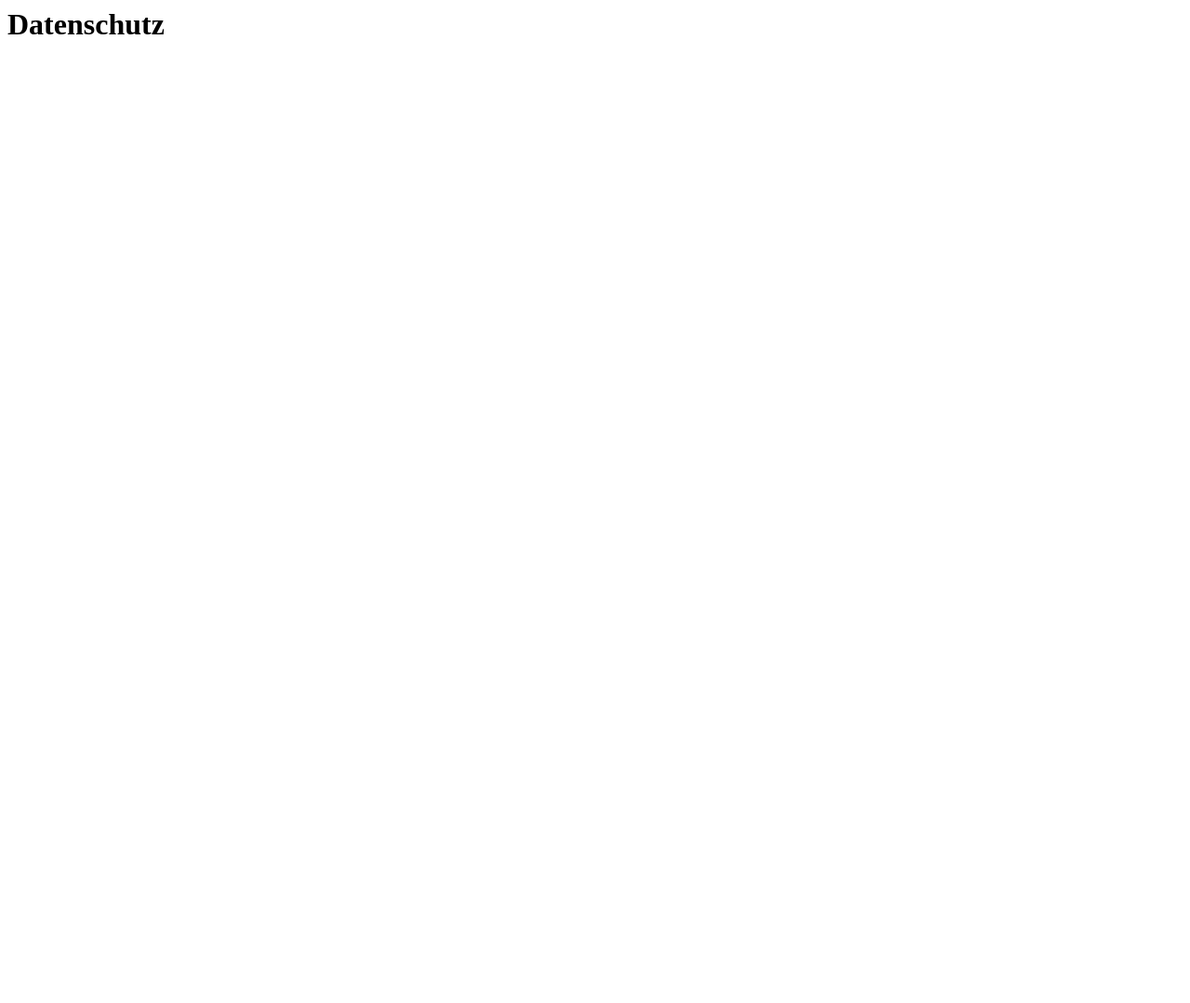
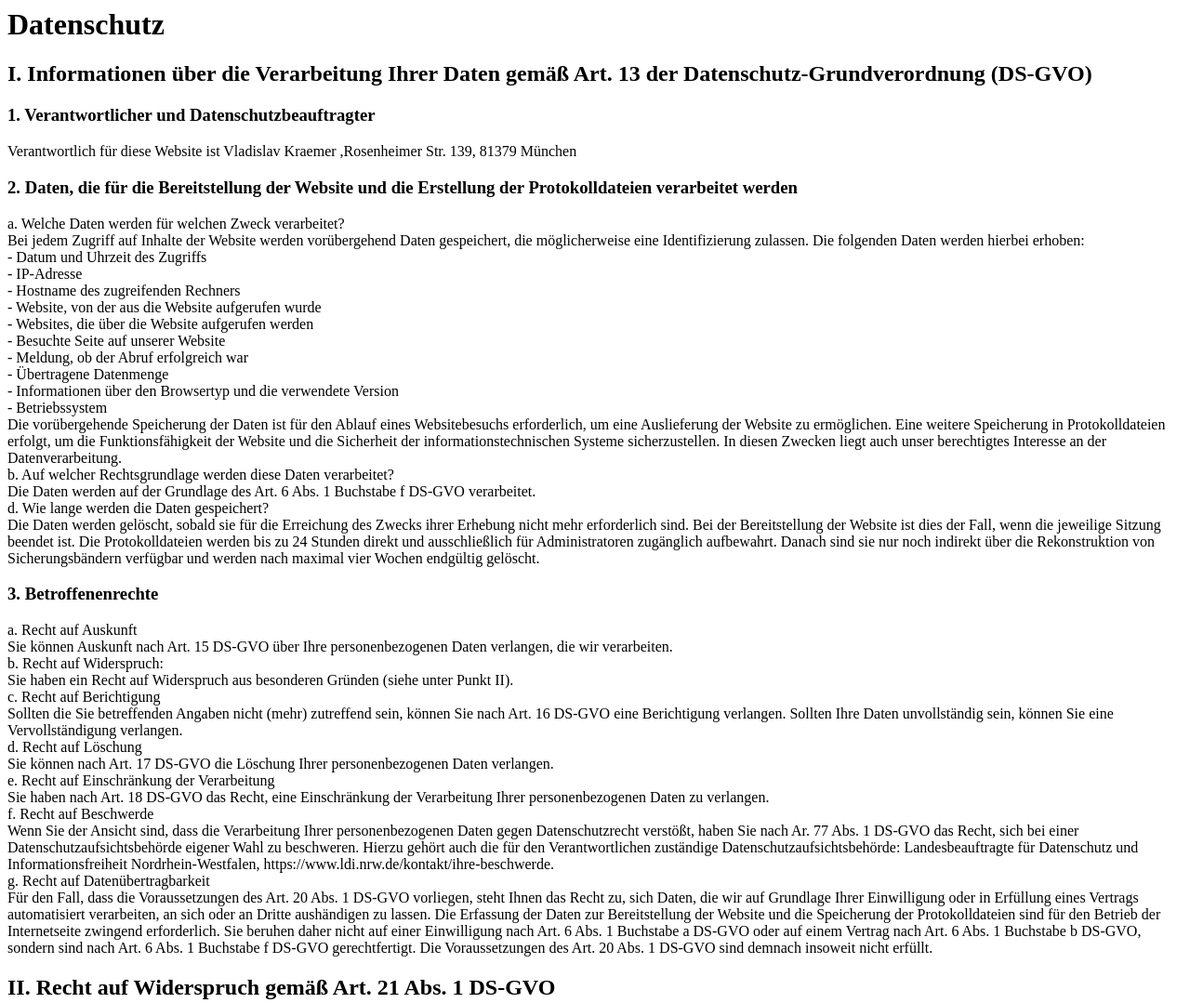
Before and after one commit to vladiK178/restaurant-website, a plain HTML site: page datenschutz.html in a window 1280 px wide. Shown: the top 1079 px of the page at 93% size. Before the commit the page ends 800 px from the top, so only its background shows below. Drawn offline with Linux system fonts and the light colour scheme.

Commit message:
Update datenschutz.html

```diff
--- a/datenschutz.html
+++ b/datenschutz.html
@@ -1,8 +1,89 @@
 <html>
-  <head>
-   <title>Datenschutz</title>
-  </head>
-  <body>
+
+<head>
+    <title>Datenschutz</title>
+    <meta charset="UTF-8">
+</head>
+
+<body>
     <h1>Datenschutz</h1>
-  </body>
+    <h2>I. Informationen über die Verarbeitung Ihrer Daten gemäß Art. 13 der Datenschutz-Grundverordnung (DS-GVO)</h2>
+    <h3>1. Verantwortlicher und Datenschutzbeauftragter</h3>
+    Verantwortlich für diese Website ist
+    Vladislav Kraemer ,Rosenheimer Str. 139, 81379 München<br>
+    <h3>2. Daten, die für die Bereitstellung der Website und die Erstellung der Protokolldateien verarbeitet werden</h3>
+    a. Welche Daten werden für welchen Zweck verarbeitet?<br>
+    Bei jedem Zugriff auf Inhalte der Website werden vorübergehend Daten gespeichert, die möglicherweise eine
+    Identifizierung zulassen. Die folgenden Daten werden hierbei erhoben:<br>
+    - Datum und Uhrzeit des Zugriffs<br>
+    - IP-Adresse<br>
+    - Hostname des zugreifenden Rechners<br>
+    - Website, von der aus die Website aufgerufen wurde<br>
+    - Websites, die über die Website aufgerufen werden<br>
+    - Besuchte Seite auf unserer Website<br>
+    - Meldung, ob der Abruf erfolgreich war<br>
+    - Übertragene Datenmenge<br>
+    - Informationen über den Browsertyp und die verwendete Version<br>
+    - Betriebssystem<br>
+
+    Die vorübergehende Speicherung der Daten ist für den Ablauf eines Websitebesuchs erforderlich, um eine Auslieferung
+    der Website zu ermöglichen. Eine weitere Speicherung in Protokolldateien erfolgt, um die Funktionsfähigkeit der
+    Website und die Sicherheit der informationstechnischen Systeme sicherzustellen. In diesen Zwecken liegt auch unser
+    berechtigtes Interesse an der Datenverarbeitung.<br>
+    b. Auf welcher Rechtsgrundlage werden diese Daten verarbeitet?<br>
+    Die Daten werden auf der Grundlage des Art. 6 Abs. 1 Buchstabe f DS-GVO verarbeitet.<br>
+    d. Wie lange werden die Daten gespeichert?<br>
+    Die Daten werden gelöscht, sobald sie für die Erreichung des Zwecks ihrer Erhebung nicht mehr erforderlich sind. Bei
+    der Bereitstellung der Website ist dies der Fall, wenn die jeweilige Sitzung beendet ist. Die Protokolldateien
+    werden bis zu 24 Stunden direkt und ausschließlich für Administratoren zugänglich aufbewahrt. Danach sind sie nur
+    noch indirekt über die Rekonstruktion von Sicherungsbändern verfügbar und werden nach maximal vier Wochen endgültig
+    gelöscht.<br>
+
+    <h3>3. Betroffenenrechte</h3>
+    a. Recht auf Auskunft<br>
+    Sie können Auskunft nach Art. 15 DS-GVO über Ihre personenbezogenen Daten verlangen, die wir verarbeiten.<br>
+
+    b. Recht auf Widerspruch:<br>
+    Sie haben ein Recht auf Widerspruch aus besonderen Gründen (siehe unter Punkt II).<br>
+
+    c. Recht auf Berichtigung<br>
+    Sollten die Sie betreffenden Angaben nicht (mehr) zutreffend sein, können Sie nach Art. 16 DS-GVO eine Berichtigung
+    verlangen. Sollten Ihre Daten unvollständig sein, können Sie eine Vervollständigung verlangen.<br>
+
+    d. Recht auf Löschung<br>
+    Sie können nach Art. 17 DS-GVO die Löschung Ihrer personenbezogenen Daten verlangen.<br>
+
+    e. Recht auf Einschränkung der Verarbeitung<br>
+    Sie haben nach Art. 18 DS-GVO das Recht, eine Einschränkung der Verarbeitung Ihrer personenbezogenen Daten zu
+    verlangen.<br>
+
+    f. Recht auf Beschwerde<br>
+    Wenn Sie der Ansicht sind, dass die Verarbeitung Ihrer personenbezogenen Daten gegen Datenschutzrecht verstößt,
+    haben Sie nach Ar. 77 Abs. 1 DS-GVO das Recht, sich bei einer Datenschutzaufsichtsbehörde eigener Wahl zu
+    beschweren. Hierzu gehört auch die für den Verantwortlichen zuständige Datenschutzaufsichtsbehörde:
+    Landesbeauftragte für Datenschutz und Informationsfreiheit Nordrhein-Westfalen,
+    https://www.ldi.nrw.de/kontakt/ihre-beschwerde.<br>
+
+    g. Recht auf Datenübertragbarkeit<br>
+    Für den Fall, dass die Voraussetzungen des Art. 20 Abs. 1 DS-GVO vorliegen, steht Ihnen das Recht zu, sich Daten,
+    die wir auf Grundlage Ihrer Einwilligung oder in Erfüllung eines Vertrags automatisiert verarbeiten, an sich oder an
+    Dritte aushändigen zu lassen. Die Erfassung der Daten zur Bereitstellung der Website und die Speicherung der
+    Protokolldateien sind für den Betrieb der Internetseite zwingend erforderlich. Sie beruhen daher nicht auf einer
+    Einwilligung nach Art. 6 Abs. 1 Buchstabe a DS-GVO oder auf einem Vertrag nach Art. 6 Abs. 1 Buchstabe b DS-GVO,
+    sondern sind nach Art. 6 Abs. 1 Buchstabe f DS-GVO gerechtfertigt. Die Voraussetzungen des Art. 20 Abs. 1 DS-GVO
+    sind demnach insoweit nicht erfüllt.<br>
+
+    <h2>II. Recht auf Widerspruch gemäß Art. 21 Abs. 1 DS-GVO</h2>
+    Sie haben das Recht, aus Gründen, die sich aus Ihrer besonderen Situation ergeben, jederzeit gegen die Verarbeitung
+    Ihrer personenbezogenen Daten, die aufgrund von Artikel 6 Abs. 1 Buchstabe f DS-GVO erfolgt, Widerspruch einzulegen.
+    Der Verantwortliche verarbeitet die personenbezogenen Daten dann nicht mehr, es sei denn, er kann zwingende
+    schutzwürdige Gründe für die Verarbeitung nachweisen, die die Interessen, Rechte und Freiheiten der betroffenen
+    Person überwiegen, oder die Verarbeitung dient der Geltendmachung, Ausübung oder Verteidigung von Rechtsansprüchen.
+    Die Erfassung der Daten zur Bereitstellung der Website und die Speicherung der Protokolldateien sind für den Betrieb
+    der Internetseite zwingend erforderlich.<br>
+    <br>
+
+    <a href="index.html" >Hier<a/> geht es zurück zu unserer Website.
+</body>
+
 </html>
```
